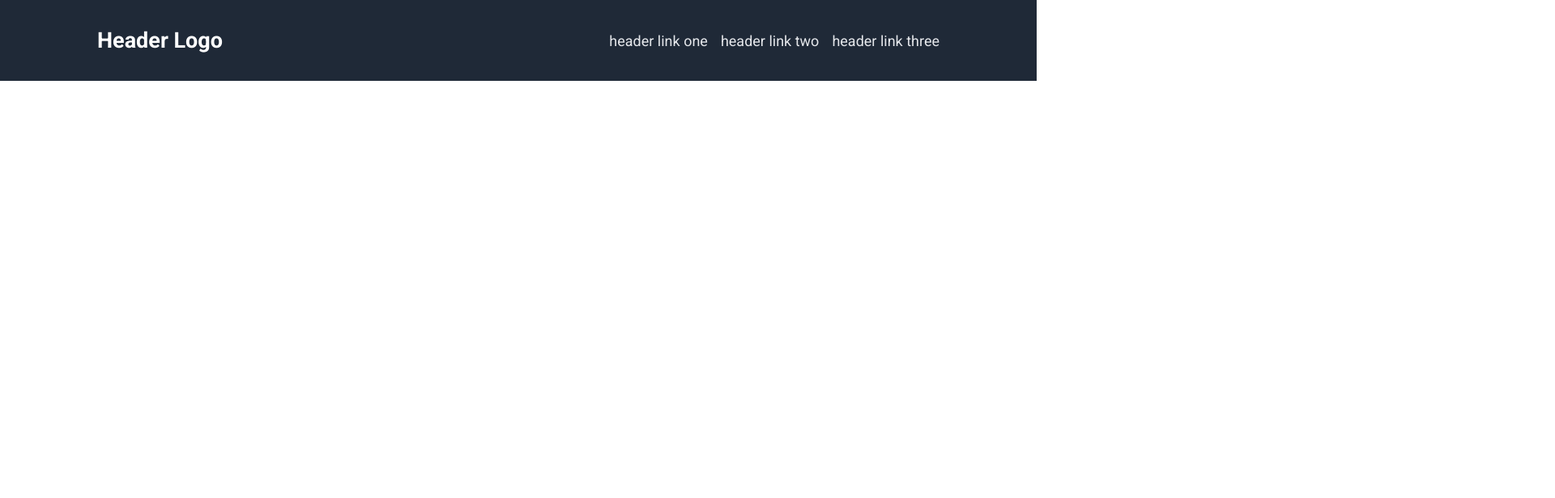
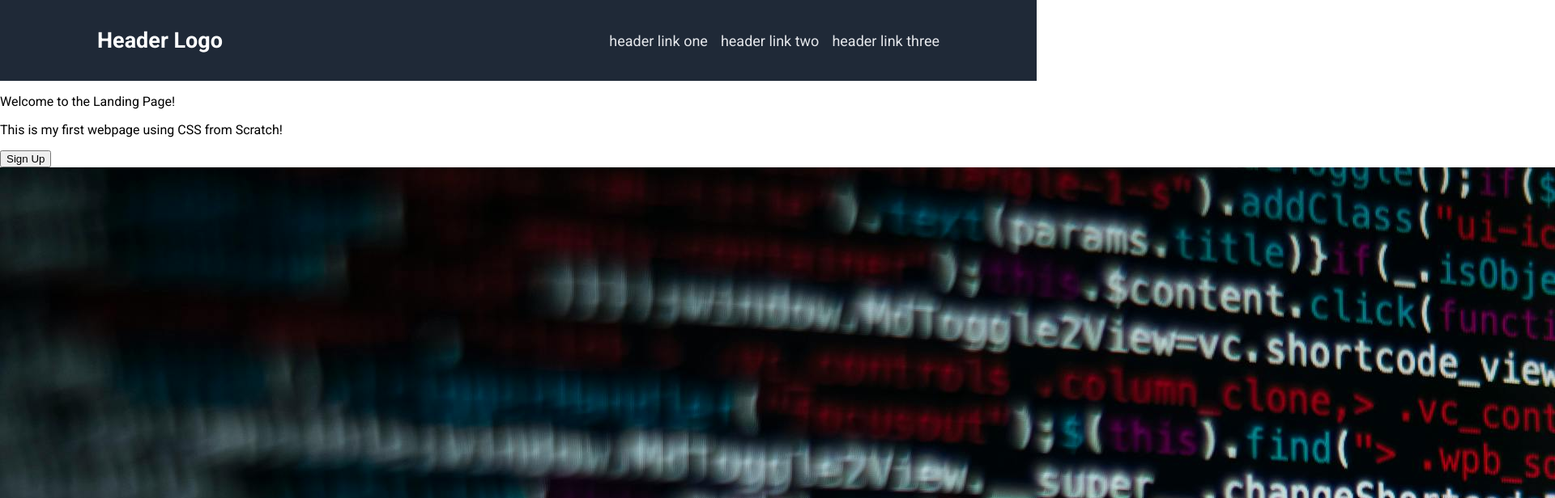
Before and after one commit to TheDodoDev/odin-website, a plain HTML site: page index.html in a window 1280 px wide. Shown: the top 616 px of the page at 81% size, 1920 px wide, since content can reach past the window. Drawn offline with Linux system fonts and the light colour scheme.

Commit message:
feat: Add HTML for Hero Text and its Container

```diff
--- a/css/styles.css
+++ b/css/styles.css
@@ -29,8 +29,6 @@ a{
     font-size: 27px;
 }
 
-
-
 .header-links{
     display: flex;
     list-style: none;
--- a/index.html
+++ b/index.html
@@ -15,5 +15,14 @@
             <li><a href="#">header link three</a></li>
         </ul>
     </div>
+
+    <div class="container">
+        <div class="hero">
+            <p class="text">Welcome to the Landing Page!</p>
+            <p class="subtext">This is my first webpage using CSS from Scratch!</p>
+            <button class="sign-up">Sign Up</button>
+        </div>
+        <img src="img/pexels-markusspiske-4383298.jpg">
+    </div>
 </body>
 </html>
```
